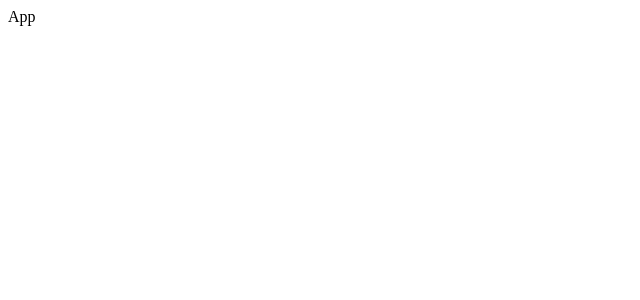
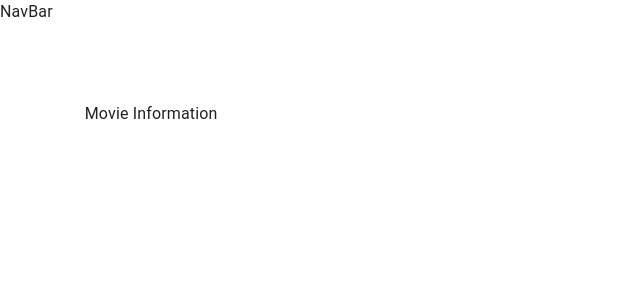
Before and after one commit to pulkit045/flimpire_pulkit, a React (Create React App) app: page /movie/1 in a window 1280 px wide. Shown: the top 300 px of the page, without its empty margins (0-640 px from the left). Built offline with nearby package versions, Linux system fonts and the light colour scheme; the HTML template or start-up script is replaced by a standard one.

Commit message:
completed file and folder structure

```diff
--- /dev/null
+++ b/src/components/Actors/Actors.jsx
@@ -0,0 +1,12 @@
+import React from 'react';
+
+const Actors = () => {
+  console.log('Actors');
+  return (
+    <div>
+      Actors
+    </div>
+  );
+};
+
+export default Actors;
--- a/src/components/App.jsx
+++ b/src/components/App.jsx
@@ -1,5 +1,34 @@
 import React from 'react';
+import { CssBaseline } from '@mui/material';
+import { Route, Switch } from 'react-router-dom';
+import useStyles from './styles';
 
-const App = () => <div>App</div>;
+import { Actors, Movies, MovieInformation, NavBar, Profile } from '.';
 
+const App = () => {
+  const classes = useStyles();
+  return (
+    <div className={classes.root}>
+      <CssBaseline />
+      <NavBar />
+      <main className={classes.content}>
+        <div className={classes.toolbar} />
+        <Switch>
+          <Route exact path="/movie/:id">
+            <MovieInformation />
+          </Route>
+          <Route path="/actors/:id">
+            <Actors />
+          </Route>
+          <Route exact path="/">
+            <Movies />
+          </Route>
+          <Route path="/profile/:id">
+            <Profile />
+          </Route>
+        </Switch>
+      </main>
+    </div>
+  );
+};
 export default App;
--- /dev/null
+++ b/src/components/MovieInformation/MovieInformation.jsx
@@ -0,0 +1,12 @@
+import React from 'react';
+
+const MovieInformation = () => {
+  console.log('Movie Information');
+  return (
+    <div>
+      Movie Information
+    </div>
+  );
+};
+
+export default MovieInformation;
--- /dev/null
+++ b/src/components/Movies/Movies.jsx
@@ -0,0 +1,12 @@
+import React from 'react';
+
+const Movies = () => {
+  console.log('Movies');
+  return (
+    <div>
+      Movies
+    </div>
+  );
+};
+
+export default Movies;
--- /dev/null
+++ b/src/components/NavBar/NavBar.jsx
@@ -0,0 +1,12 @@
+import React from 'react';
+
+const NavBar = () => {
+  console.log('NavBar');
+  return (
+    <div>
+      NavBar
+    </div>
+  );
+};
+
+export default NavBar;
--- /dev/null
+++ b/src/components/Profile/Profile.jsx
@@ -0,0 +1,12 @@
+import React from 'react';
+
+const Profile = () => {
+  console.log('Profile');
+  return (
+    <div>
+      Profile
+    </div>
+  );
+};
+
+export default Profile;
--- /dev/null
+++ b/src/components/index.js
@@ -0,0 +1,5 @@
+export { default as Actors } from './Actors/Actors';
+export { default as Movies } from './Movies/Movies';
+export { default as MovieInformation } from './MovieInformation/MovieInformation';
+export { default as NavBar } from './NavBar/NavBar';
+export { default as Profile } from './Profile/Profile';
--- /dev/null
+++ b/src/components/styles.js
@@ -0,0 +1,15 @@
+import { makeStyles } from '@mui/styles';
+
+export default makeStyles(() => ({
+  root: {
+    display: 'flex',
+    height: '100%',
+  },
+  toolbar: {
+    height: '70px',
+  },
+  content: {
+    flexGrow: 1,
+    padding: '2em',
+  },
+}));
--- a/src/index.js
+++ b/src/index.js
@@ -1,6 +1,7 @@
 import React from 'react';
 import ReactDOM from 'react-dom';
+import { BrowserRouter } from 'react-router-dom';
 
 import App from './components/App';
 
-ReactDOM.render(<App />, document.getElementById('root'));
+ReactDOM.render(<BrowserRouter><App /></BrowserRouter>, document.getElementById('root'));
```
Also changed, not shown: package.json (+17 -7 lines), 2 other files (tests, documents, lock files or other folders).
